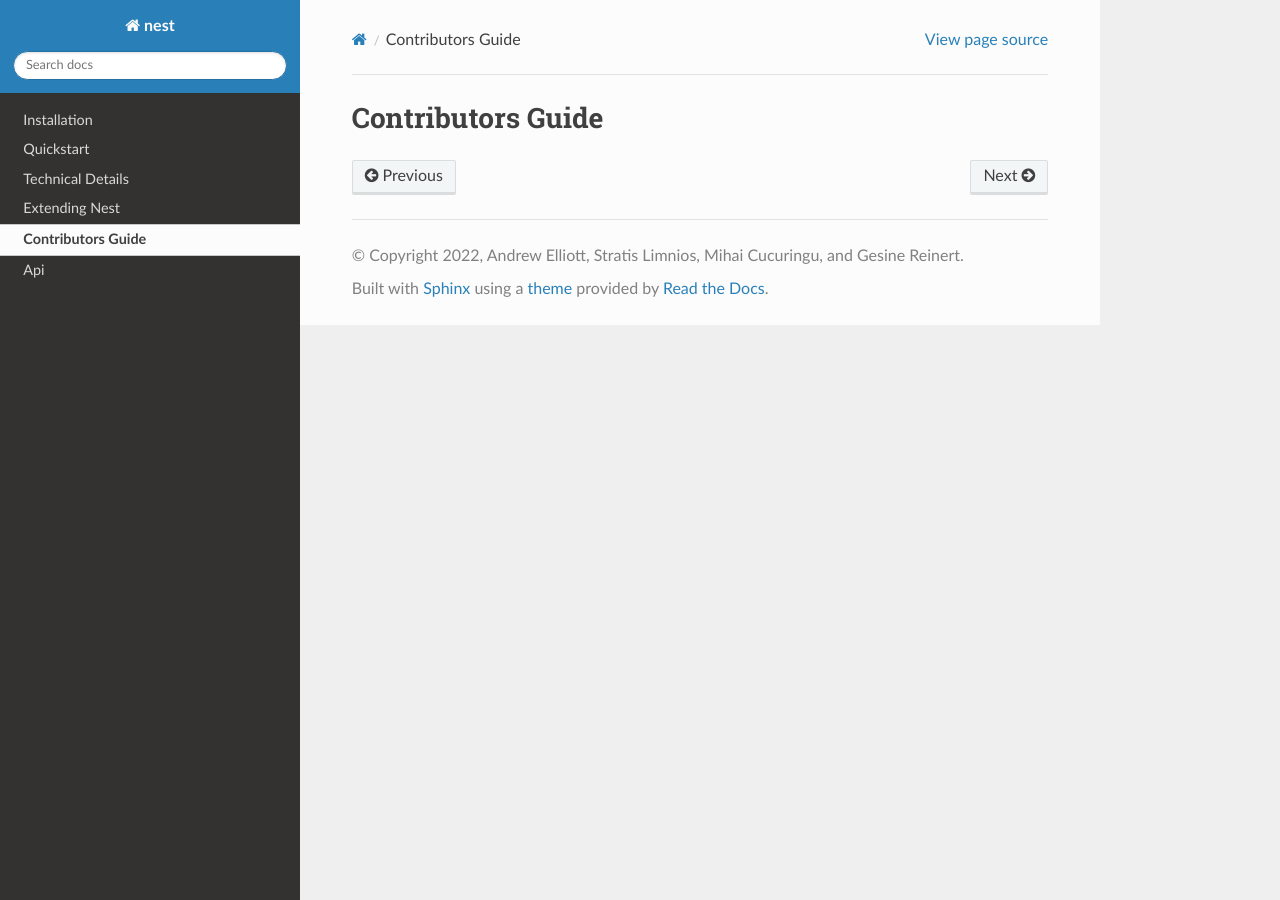
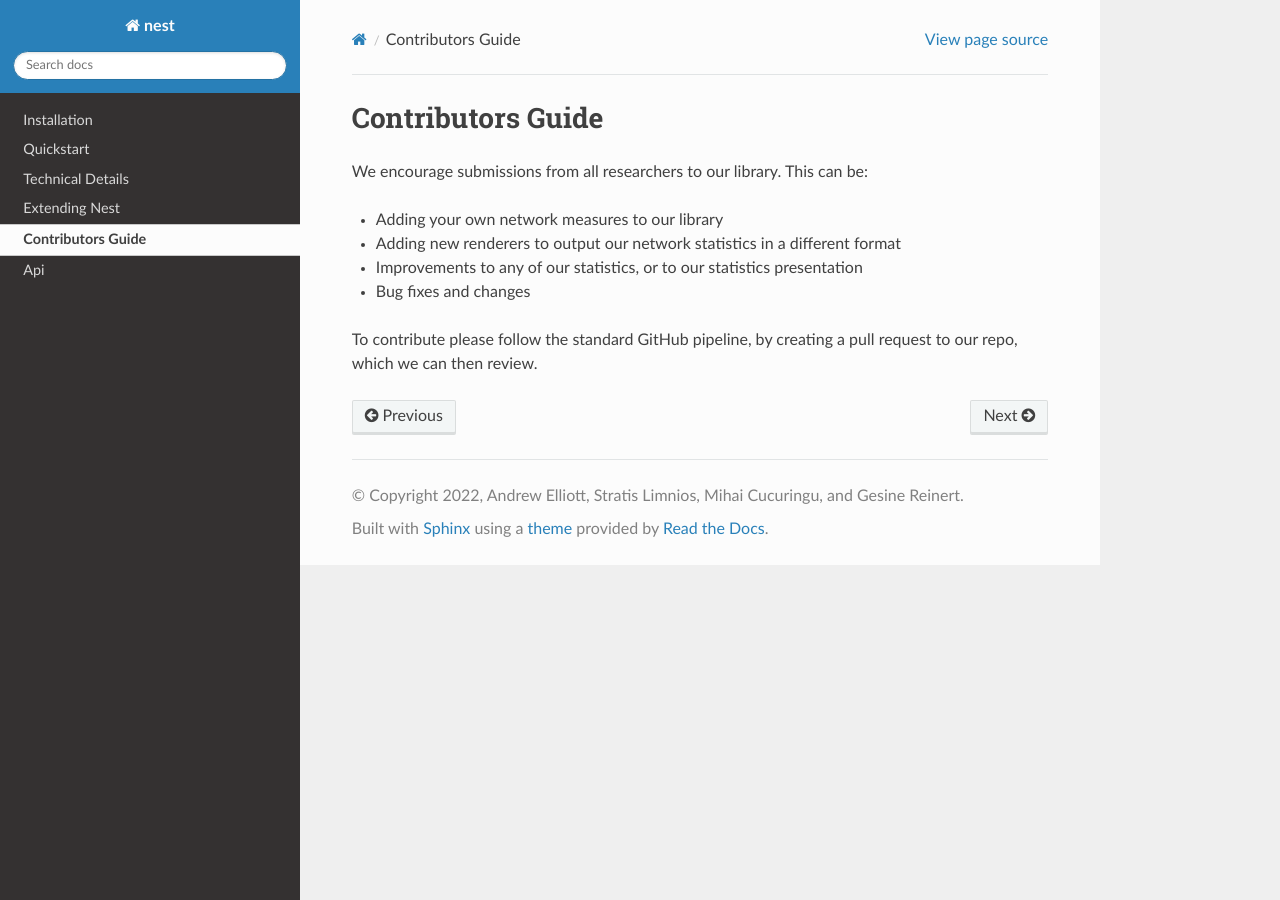
Before and after one commit to alan-turing-institute/NESTpackage, a Sphinx documentation site: the page built from docs/source/contributors.rst, in a window 1280 px wide. Built offline with Sphinx 7.4.7 and the Read the Docs theme 2.0.0, drawn with Linux system fonts in a browser that asks for light colours.

Commit message:
add contributors file

```diff
--- a/docs/source/contributors.rst
+++ b/docs/source/contributors.rst
@@ -1,3 +1,12 @@
-
 Contributors Guide
 ==================
+
+We encourage submissions from all researchers to our library. This can be:
+
+- Adding your own network measures to our library
+- Adding new renderers to output our network statistics in a different format
+- Improvements to any of our statistics, or to our statistics presentation
+- Bug fixes and changes
+
+To contribute please follow the standard GitHub pipeline, by creating a pull
+request to our repo, which we can then review.
```
